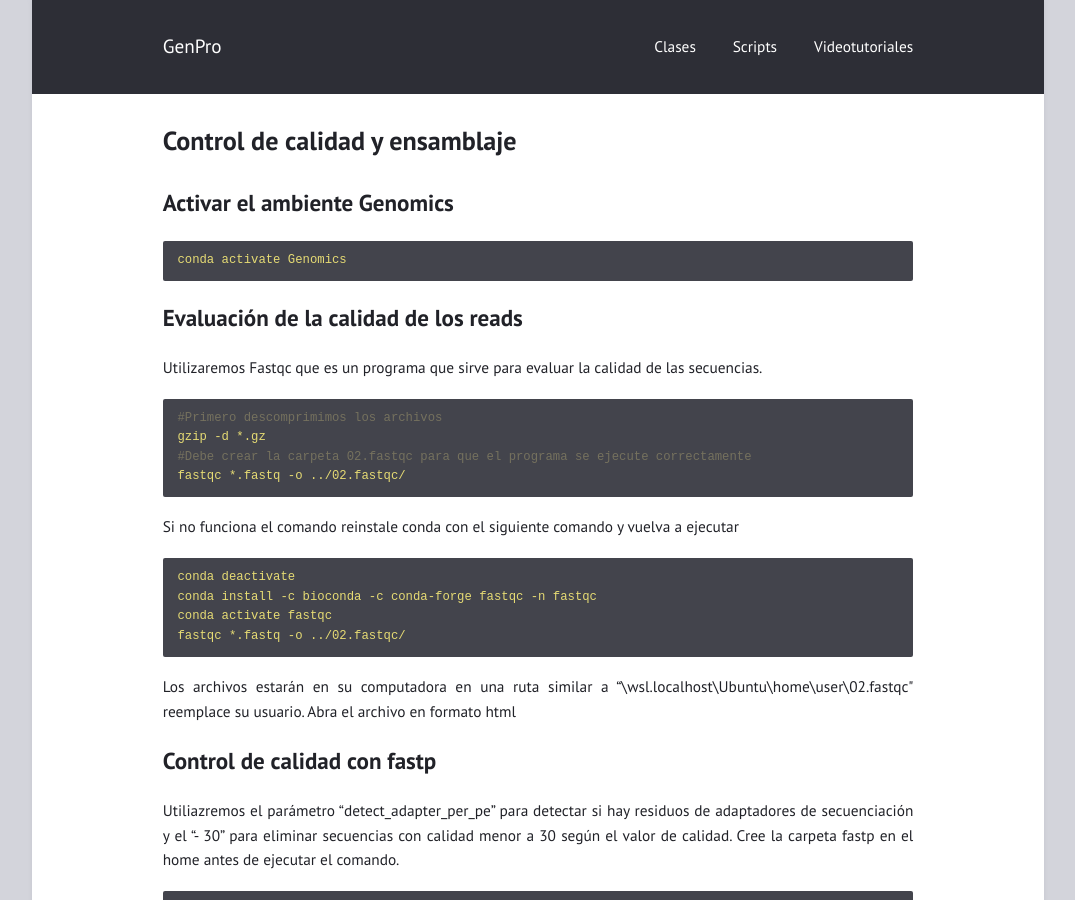
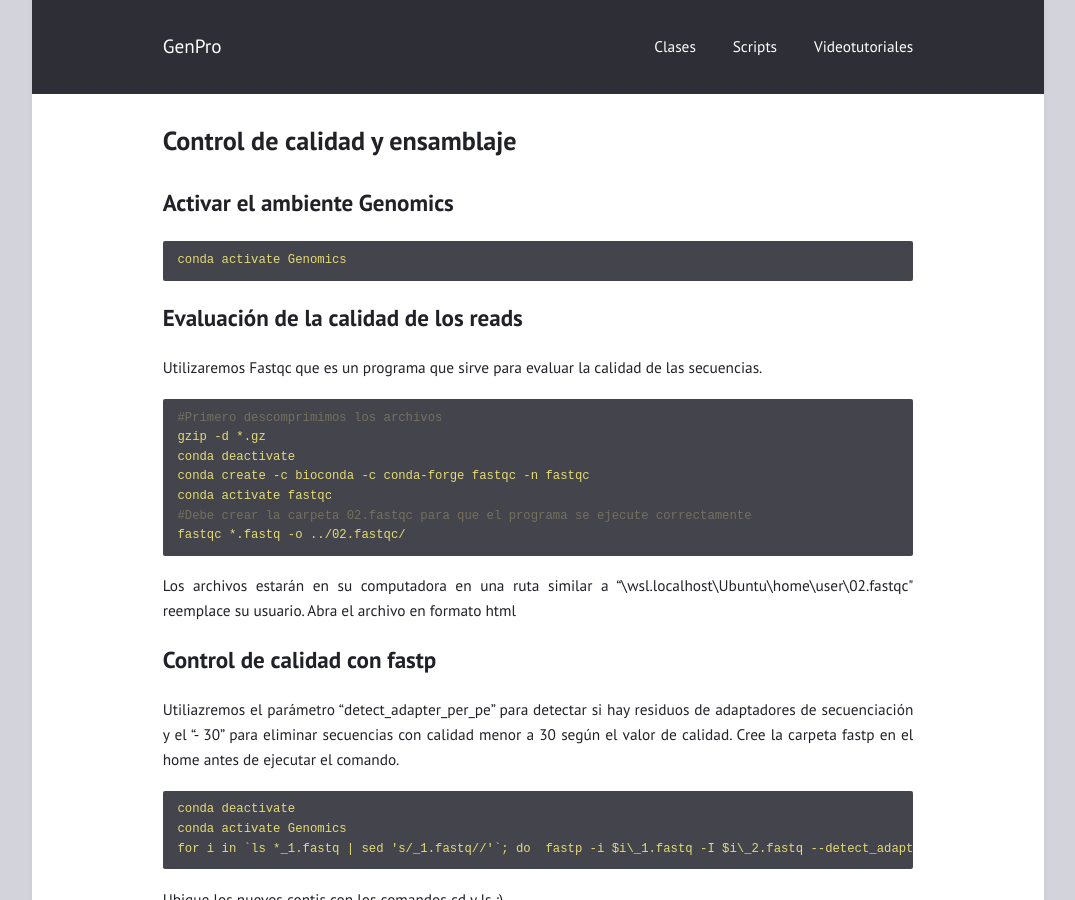
Before and after one commit to braddmg/GenPro, a Jekyll site: the page built from _posts/2024-08-21-Control-de-calidad-y-ensamblaje.md, in a window 1280 px wide and 900 px high. Shown: the whole window, without its empty margins (102-1177 px from the left). Built offline with Jekyll 4.4.1, drawn with Linux system fonts in a browser that asks for light colours.

Commit message:
Update 2024-08-21-Control-de-calidad-y-ensamblaje.md

````diff
--- a/_posts/2024-08-21-Control-de-calidad-y-ensamblaje.md
+++ b/_posts/2024-08-21-Control-de-calidad-y-ensamblaje.md
@@ -13,14 +13,10 @@ Utilizaremos Fastqc que es un programa que sirve para evaluar la calidad de las
 ```yml
 #Primero descomprimimos los archivos
 gzip -d *.gz
+conda deactivate
+conda create -c bioconda -c conda-forge fastqc -n fastqc
+conda activate fastqc
 #Debe crear la carpeta 02.fastqc para que el programa se ejecute correctamente
-fastqc *.fastq -o ../02.fastqc/
-```
-Si no funciona el comando reinstale conda con el siguiente comando y vuelva a ejecutar
-```yml
-conda deactivate
-conda install -c bioconda -c conda-forge fastqc -n fastqc
-conda activate fastqc
 fastqc *.fastq -o ../02.fastqc/
 ```
 Los archivos estarán en su computadora en una ruta similar a "\\wsl.localhost\Ubuntu\home\user\02.fastqc\" reemplace su usuario. Abra el archivo en formato html
````
